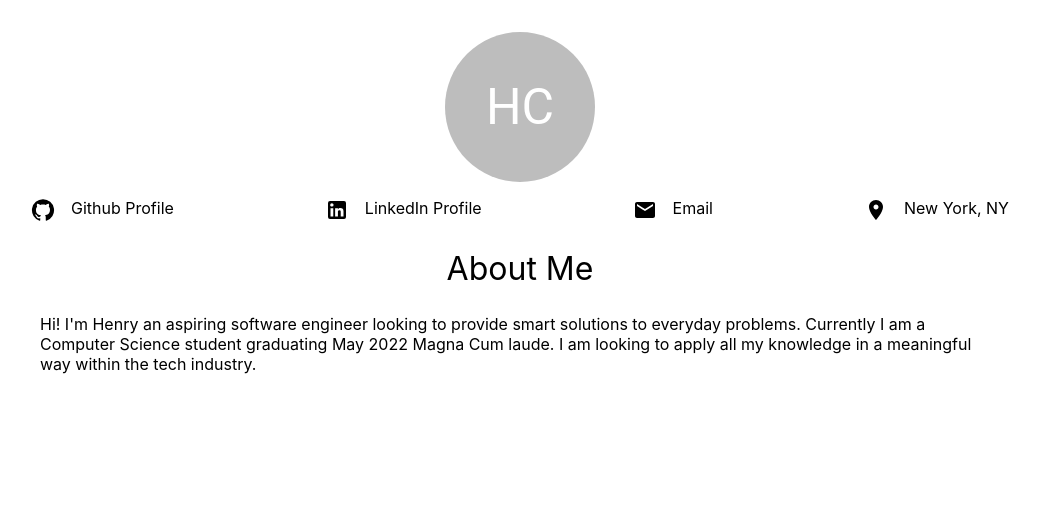
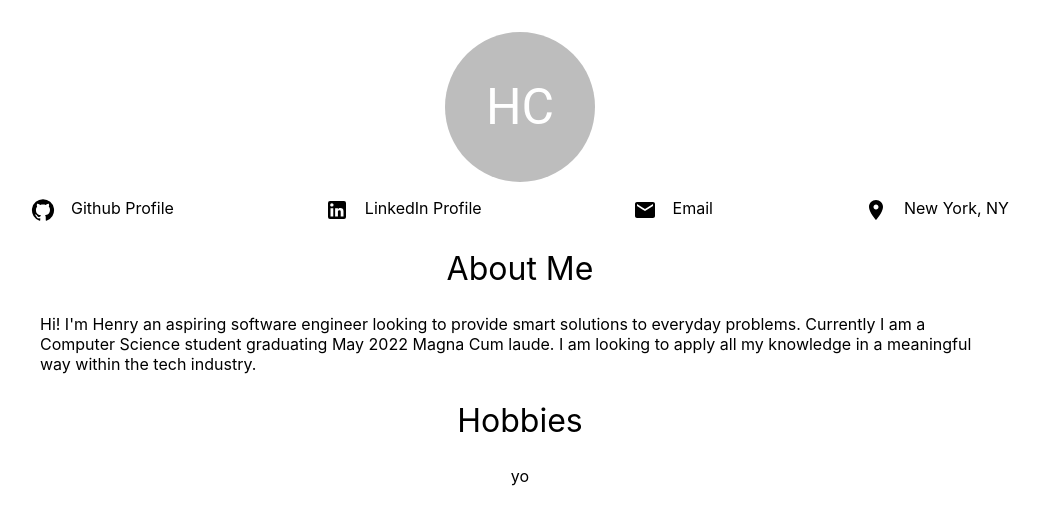
Before and after one commit to Henry-Cevallos/Henry-Cevallos.github.io, a React (Create React App) app: page / in a window 1280 px wide. Shown: the top 524 px of the page, without its empty margins (120-1158 px from the left). Built offline with nearby package versions, Linux system fonts and the light colour scheme.

Commit message:
started hobbies section

```diff
--- a/src/App.js
+++ b/src/App.js
@@ -2,7 +2,7 @@ import React from 'react';
 import { Avatar } from '@mui/material';
 import './styles/App.css';
 import LinkItem from './components/LinkItem';
-
+import Carousel from './components/Carousel';
 
 function App() {
   return (
@@ -23,7 +23,7 @@ function App() {
 
       <body className='App-body'>
 
-        <div className='Section-start About-Section'>
+        <div className='Section-start About-section'>
           <h2 className='Section-title'>About Me</h2>
           <div className='About-text'>
           Hi! I'm Henry an aspiring software engineer looking to provide smart solutions to everyday problems.
@@ -32,6 +32,11 @@ function App() {
           </div>
         </div>
 
+        <div className='Section-start Hobbies-section'>
+          <h2 className='Section-title'>Hobbies</h2>
+          <Carousel />
+        </div>
+
       </body>
     </div>
   );
--- /dev/null
+++ b/src/components/Carousel.js
@@ -0,0 +1,13 @@
+import React, { useState } from 'react';
+import '../styles/Carousel.css';
+
+const Carousel = () => {
+
+    return (
+        <div>
+            yo
+        </div>
+    )
+}
+
+export default Carousel;
```
Also changed, not shown: src/styles/Carousel.css (added).
